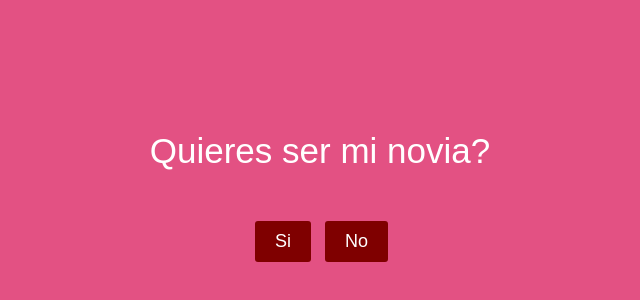
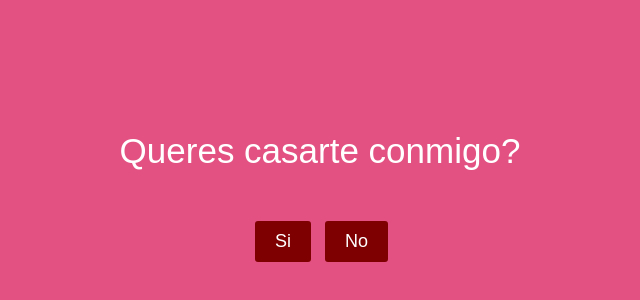
Before and after one commit to buster95/declaratewey, a plain HTML site: page index.html in a window 1280 px wide. Shown: the part 224-524 px from the top of the page, without its empty margins (320-960 px from the left). Drawn offline with Linux system fonts and the light colour scheme.

Commit message:
Update index.html

```diff
--- a/index.html
+++ b/index.html
@@ -11,7 +11,7 @@
 <body>
     <div class="container">
         <div class="title">
-            Quieres ser mi novia?
+            Queres casarte conmigo?
         </div>
 
         <div class="buttons">
```
